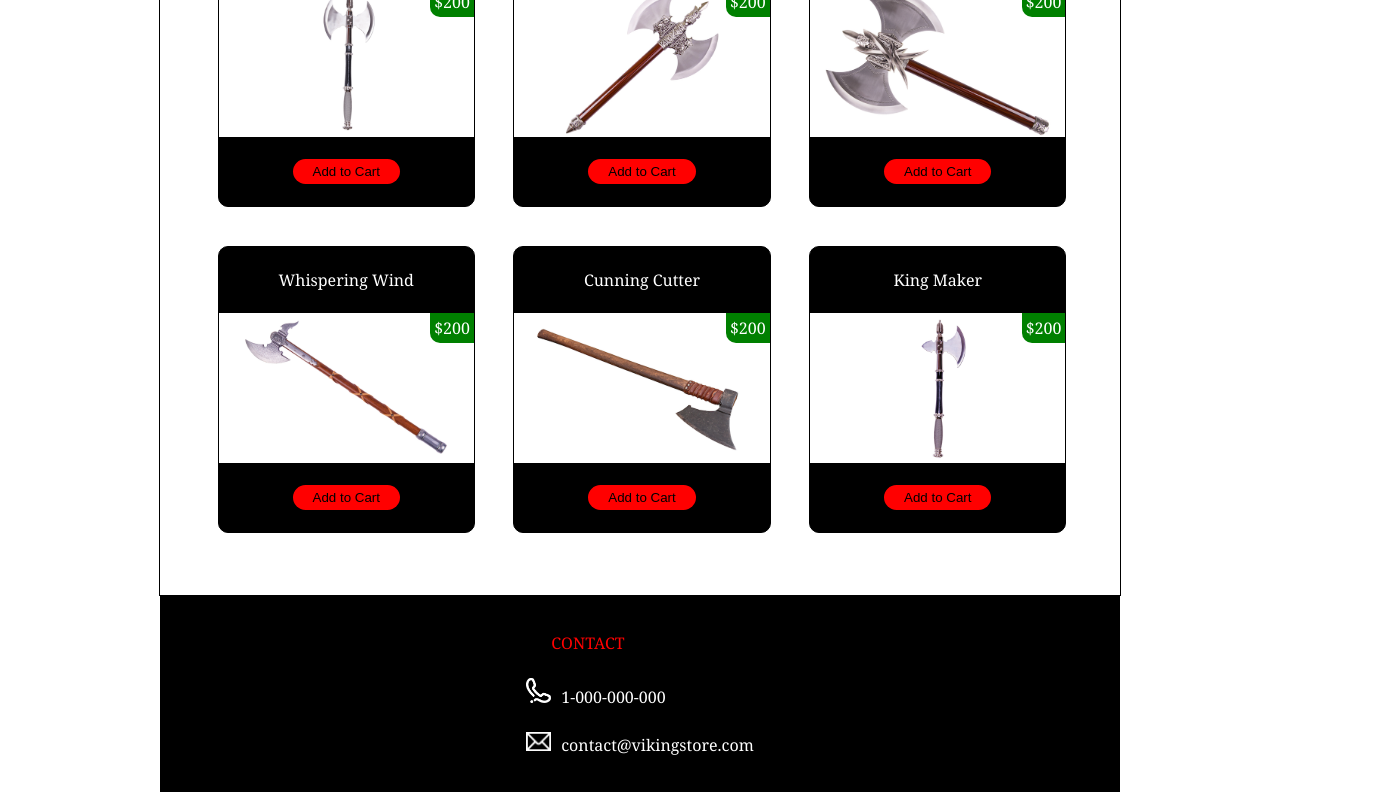
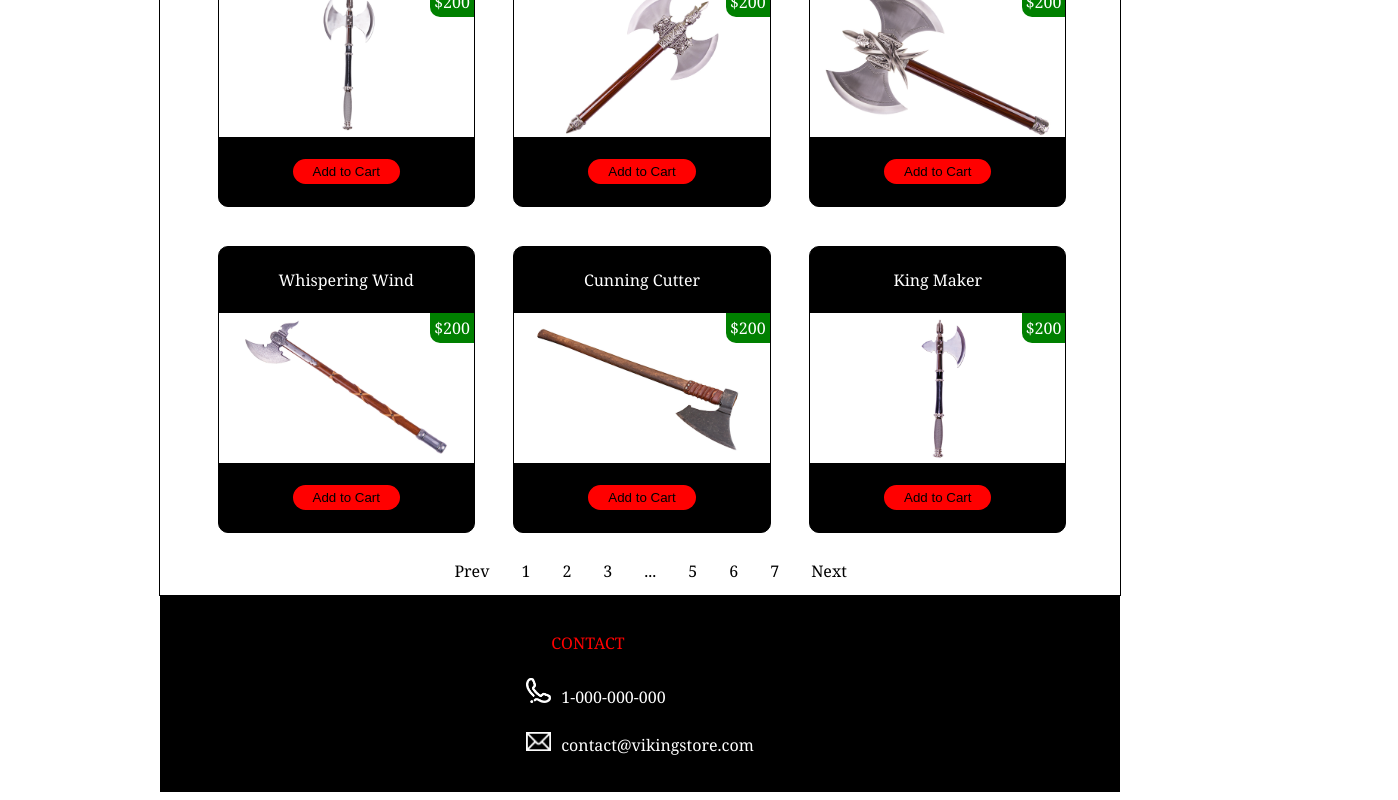
Before and after one commit to essian/Viking_prep_store, a plain HTML site: page index.html in a window 1280 px wide. Shown: the part 1029-1829 px from the top of the page, 1398 px wide, since content can reach past the window. Drawn offline with Linux system fonts and the light colour scheme.

Commit message:
add pagination

```diff
--- a/assets/stylesheets/main.css
+++ b/assets/stylesheets/main.css
@@ -220,6 +220,40 @@ h3 {
   color:white;
 }
 
+/*
+  ========================================
+  Pagination
+  ========================================
+*/
+
+.pagination-control {
+  clear: both;
+  text-align: center;
+  width: 100%;
+}
+
+
+ul.pagination {
+    display: inline-block;
+    padding: 0;
+    margin: 0 auto;
+    width: 100%;
+    position: relative;
+    left: 25%;
+
+}
+
+ul.pagination li {display: inline;}
+
+ul.pagination li a {
+    color: black;
+    float: left;
+    padding: 8px 16px;
+    text-decoration: none;
+}
+
+
+
 
 /*
   ========================================
--- a/index.html
+++ b/index.html
@@ -14,7 +14,7 @@
         </section>
         <nav class="nav nav-cart">
             <ul>
-                <li><img class="small-image" src="assets/images/icon_empty_cart.png" alt="cart icon"></li>
+                <li><img class="small-image" src="assets/images/icon_empty_cart2.png" alt="cart icon"></li>
                 <li>Your Cart<li>
             </ul>
         </nav>
@@ -90,12 +90,28 @@
                 <div><button class="btn add-btn">Add to Cart</button>
                 </div>
             </article>
+            <section class="pagination-control">
+            <ul class="pagination">
+              <li><a href="#">Prev</a></li>
+              <li><a href="#">1</a></li>
+              <li><a class="active" href="#">2</a></li>
+              <li><a href="#">3</a></li>
+              <li><a href="#">...</a></li>
+              <li><a href="#">5</a></li>
+              <li><a href="#">6</a></li>
+              <li><a href="#">7</a></li>
+              <li><a href="#">Next</a></li>
+            </ul>
+            </section>
 
 
         </section>
+
+
     </section>
     <!-- Pagination -->
     <section class="container">
+
     </section>
     <!-- Footer -->
     <footer class="container footer">
```
Also changed, not shown: assets/images/icon_empty_cart2.png (added).
